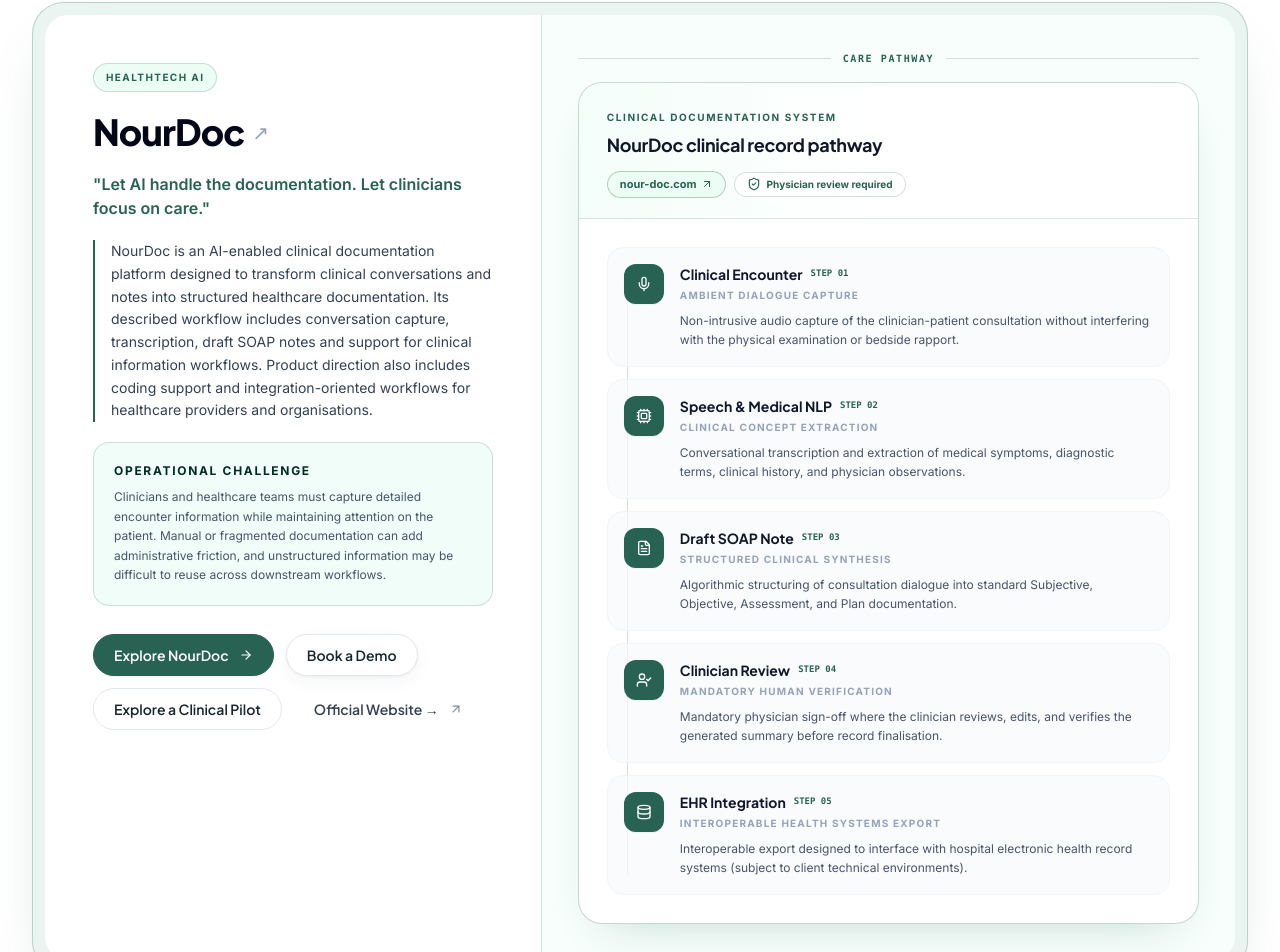
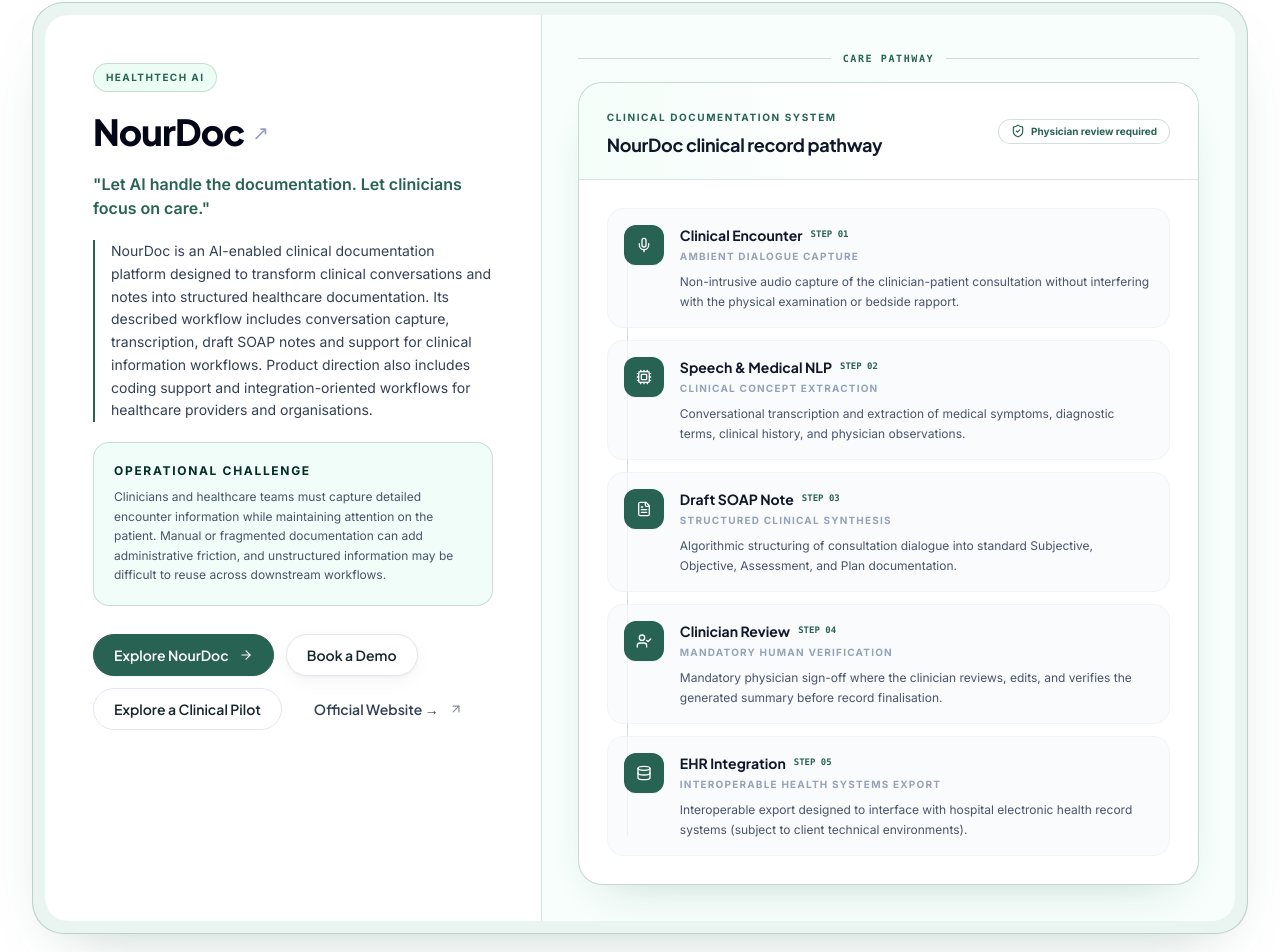
Before and after one commit to mnoumanrasheed/portfolio-atif-malik, a React (Vite) app: page /ventures in a window 1280 px wide. Shown: the part 1592-2544 px from the top of the page. Built offline with nearby package versions, Linux system fonts and the light colour scheme; a web font is replaced by a local one.

Commit message:
remove nour-doc.com badge from NourDocWorkflowDiagram header

```diff
--- a/src/components/diagrams/NourDocWorkflowDiagram.tsx
+++ b/src/components/diagrams/NourDocWorkflowDiagram.tsx
@@ -1,5 +1,5 @@
 import React from 'react';
-import { Mic, Cpu, FileText, UserCheck, Database, ShieldCheck, ArrowUpRight } from 'lucide-react';
+import { Mic, Cpu, FileText, UserCheck, Database, ShieldCheck } from 'lucide-react';
 
 const steps = [
   ['01', 'Clinical Encounter', 'Ambient Dialogue Capture', 'Non-intrusive audio capture of the clinician-patient consultation without interfering with the physical examination or bedside rapport.', Mic],
@@ -17,20 +17,9 @@
           <span className="text-[10px] font-bold uppercase tracking-[0.16em] text-[#286252]">Clinical documentation system</span>
           <h4 className="mt-1 font-display text-lg font-bold text-slate-900">NourDoc clinical record pathway</h4>
         </div>
-        <div className="flex flex-wrap items-center gap-2">
-          <a
-            href="https://nour-doc.com/"
-            target="_blank"
-            rel="noopener noreferrer"
-            className="inline-flex items-center gap-1 rounded-full border border-[#286252]/30 bg-emerald-50 px-3 py-1 text-[11px] font-bold text-[#286252] hover:bg-emerald-100/60 transition-colors"
-          >
-            <span>nour-doc.com</span>
-            <ArrowUpRight className="h-3 w-3" />
-          </a>
-          <span className="inline-flex items-center gap-1.5 rounded-full border border-[#286252]/20 bg-white px-3 py-1 text-[10px] font-bold text-[#286252]">
-            <ShieldCheck className="h-3.5 w-3.5" /> Physician review required
-          </span>
-        </div>
+        <span className="inline-flex items-center gap-1.5 rounded-full border border-[#286252]/20 bg-white px-3 py-1 text-[10px] font-bold text-[#286252]">
+          <ShieldCheck className="h-3.5 w-3.5" /> Physician review required
+        </span>
       </div>
     </div>
     <div className="p-5 sm:p-7">
```
